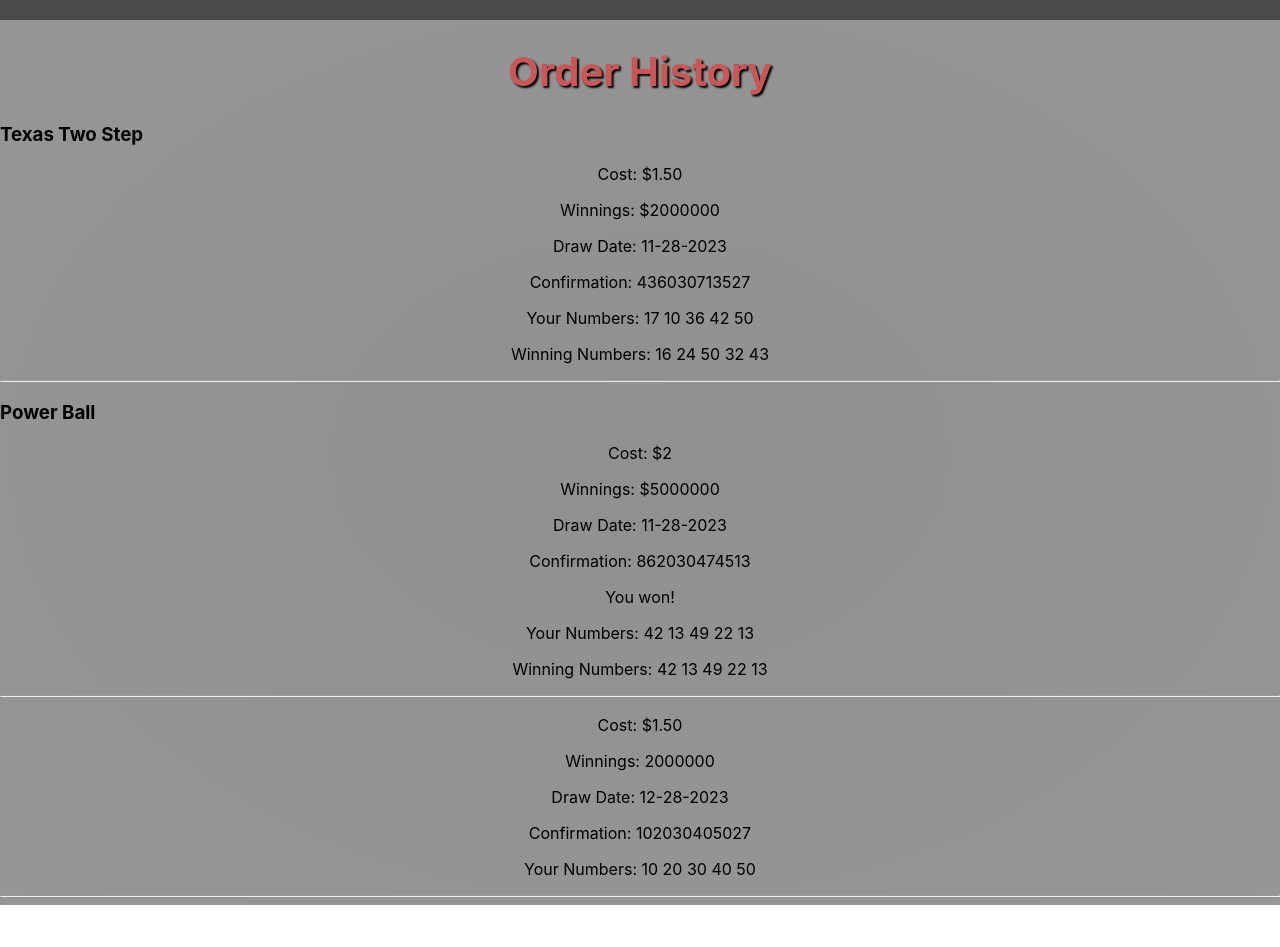
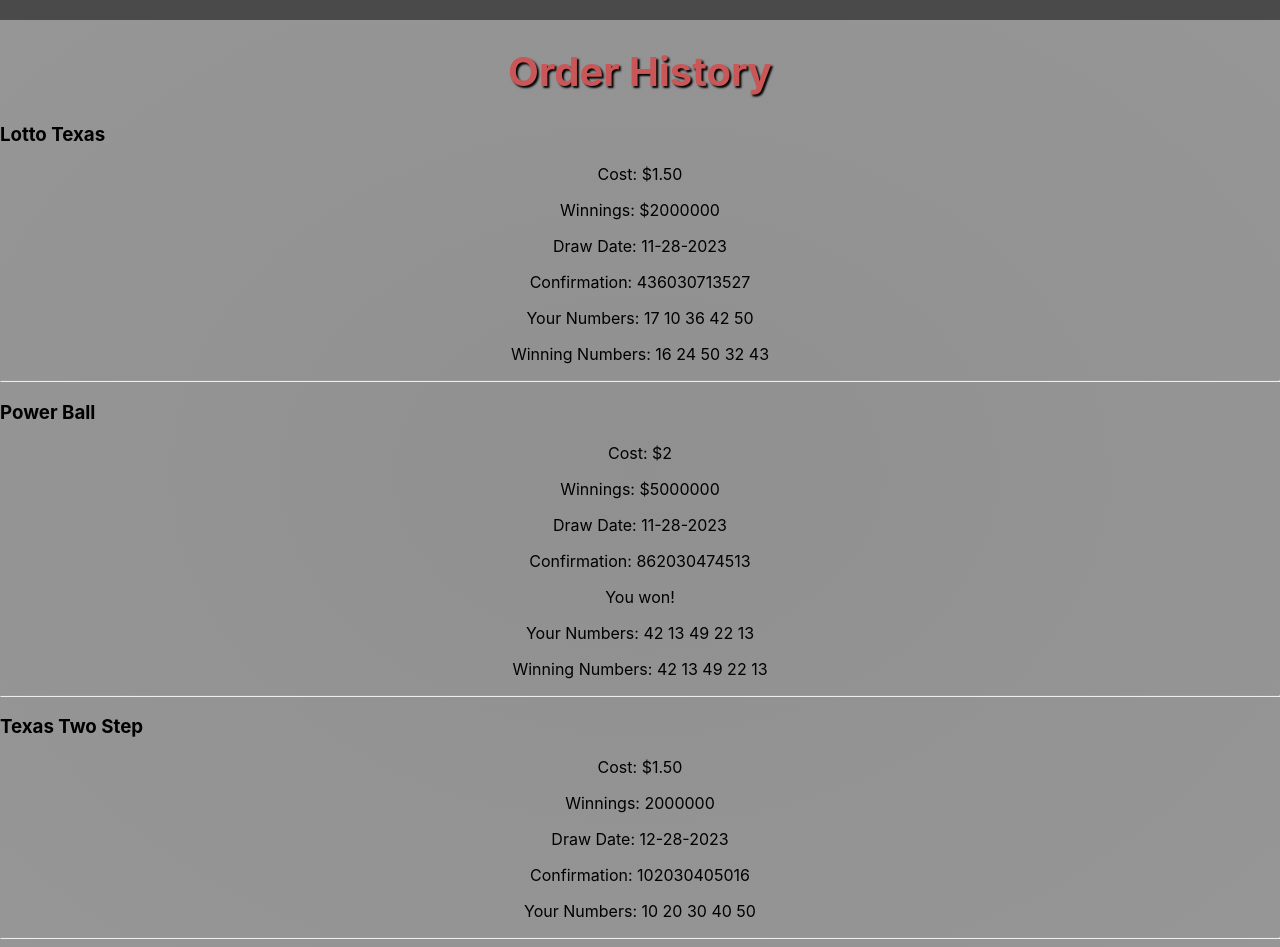
Before and after one commit to aksharpat/software_project, a React (Create React App) app: page /history in a window 1280 px wide. Before the commit the page ends 905 px from the top, so only its background shows below. Built offline with nearby package versions, Linux system fonts and the light colour scheme.

Commit message:
small server tweak

```diff
--- a/server.js
+++ b/server.js
@@ -37,14 +37,14 @@
     res.json({ success: true, message: 'Ticket added successfully.' });
 });
 app.post('/add-history', (req, res) => {
-    const { Name, Cost, Winnings, Draw_Date, Your_Numbers, Winning_Numbers, Current, Confirmation } = req.body;
+    const { Ticket, Cost, Winnings, Draw_Date, Your_Numbers, Winning_Numbers, Current, Confirmation } = req.body;
 
     // Read existing data from the JSON file
     const existingData = JSON.parse(fs.readFileSync('./src/data/history.json'));
 
     // Create a new ticket object
     const newTicket = {
-        Name, Cost, Winnings, Draw_Date, Your_Numbers, Winning_Numbers, Current, Confirmation,
+        Ticket, Cost, Winnings, Draw_Date, Your_Numbers, Winning_Numbers, Current, Confirmation,
     };
 
     // Add the new ticket to the existing data
--- a/src/OrderPage.js
+++ b/src/OrderPage.js
@@ -66,7 +66,7 @@
                     winningsPercentage = 0;
             }
             totalWinnings += parseFloat(ticket.winnings.split(' ')[0]) * winningsPercentage;
-            const test = { Name: ticket.name, Cost: ticket.cost, Winnings: ticket.winnings, Draw_Date: ticket.drawDate, Your_Numbers: ticket.numbers.join(' '), Winning_Numbers: ticket.winningNumbers, Current: true, Confirmation: confirmationNumber }
+            const test = { Ticket: ticket.name, Cost: ticket.cost, Winnings: ticket.winnings, Draw_Date: ticket.drawDate, Your_Numbers: ticket.numbers.join(' '), Winning_Numbers: ticket.winningNumbers, Current: true, Confirmation: confirmationNumber }
             addHistory(test);
 
         });
--- a/src/data/history.json
+++ b/src/data/history.json
@@ -1,6 +1,6 @@
 [
   {
-        "Ticket": "Texas Two Step",
+    "Ticket": "Lotto Texas",
     "Cost": "$1.50",
     "Winnings": "$2000000",
     "Draw_Date": "11-28-2023",
@@ -20,13 +20,13 @@
     "Confirmation": "862030474513"
   },
   {
-        "Name": "Texas Two Step",
+    "Ticket": "Texas Two Step",
     "Cost": "$1.50",
     "Winnings": "2000000",
     "Draw_Date": "12-28-2023",
     "Your_Numbers": "10 20 30 40 50",
     "Winning_Numbers": "10 20 30 40 50",
     "Current": true,
-        "Confirmation": "102030405027"
+    "Confirmation": "102030405016"
   }
 ]
--- a/src/data/report.json
+++ b/src/data/report.json
@@ -16,7 +16,7 @@
   },
   {
     "name": "Texas Two Step",
-    "number_sold": 40,
+    "number_sold": 41,
     "ticket_price": 1.5
   }
 ]
```
Lines whose indentation alone changed are shown as unchanged.
